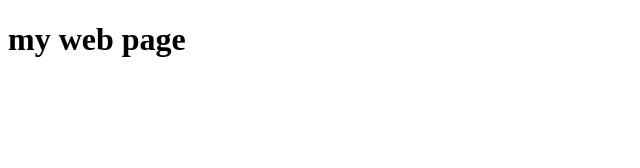
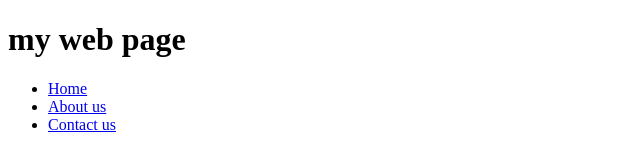
Before and after one commit to bijaybdrkarki/sample, a plain HTML site: page index.html in a window 1280 px wide. Shown: the whole page, without its empty margins (0-640 px from the left). Drawn offline with Linux system fonts and the light colour scheme.

Commit message:
added nav bar

```diff
--- a/index.html
+++ b/index.html
@@ -10,5 +10,12 @@
     <header>
         <h1>my web page</h1>
     </header>
+    <nav>
+        <ul>
+            <li><a href="#">Home</a></li>
+            <li><a href="#">About us</a></li>
+            <li><a href="#">Contact us</a></li>
+        </ul>
+    </nav>
 </body>
 </html>
```
